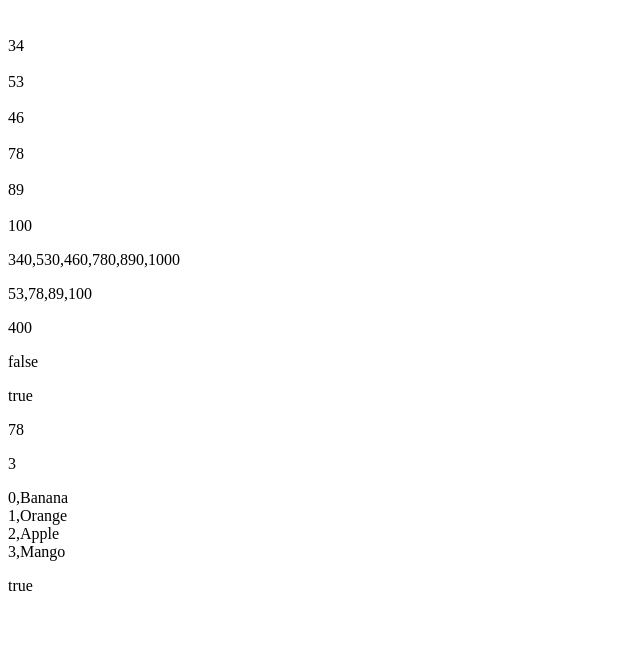
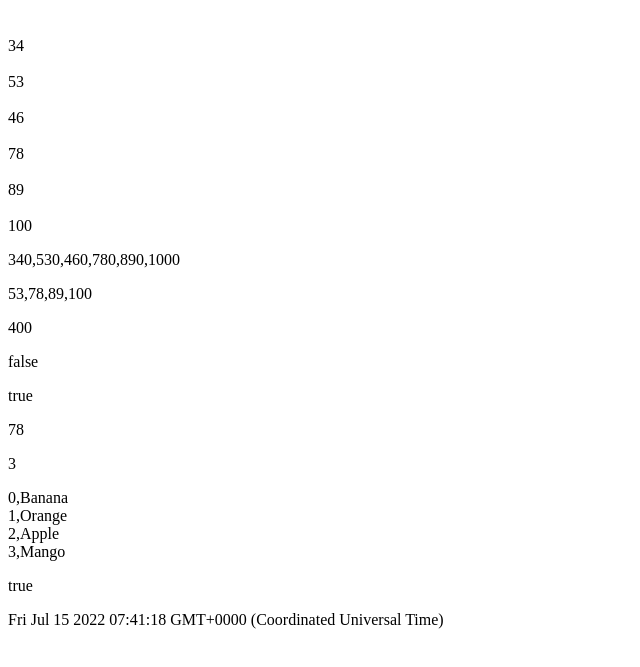
Before and after one commit to shintusebastian/javaScriptArrayLearning, a plain HTML site: page index.html in a window 1280 px wide. Shown: the part 61-728 px from the top of the page, without its empty margins (0-640 px from the left). Drawn offline with Linux system fonts and the light colour scheme.

Commit message:
date was added

```diff
--- a/index.html
+++ b/index.html
@@ -18,6 +18,7 @@
     <p id="findIndex"></p>
     <p id="entry"></p>
     <p id="include"></p>
+    <p id="date"></p>
 
     <script src="javascript.js"></script>
 </body>
--- a/javascript.js
+++ b/javascript.js
@@ -75,3 +75,6 @@ document.getElementById("include").innerHTML=fruits.includes("Mango");
 
 //const number; will show error. const variables should be initialized in javascript.
 var carList=["BMw ", "AUdi"];
+
+const d=new Date();
+document.getElementById("date").innerHTML=d;
```
